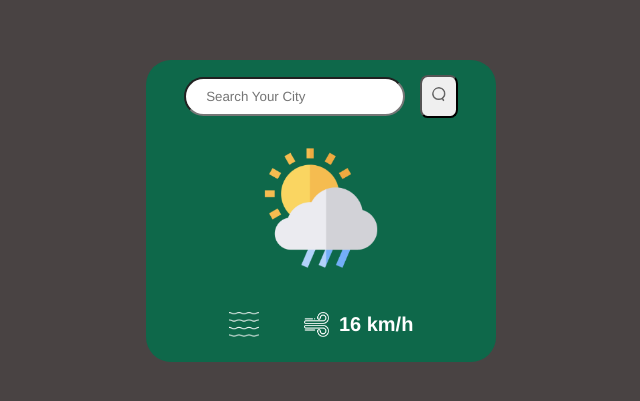
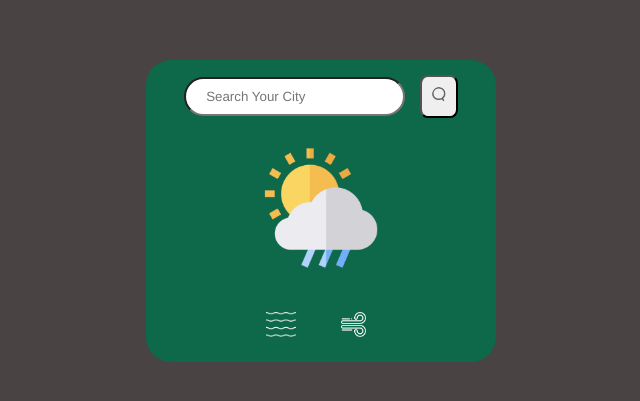
Before and after one commit to rimanshusingh4/weather_app, a plain HTML site: page index.html in a window 1280 px wide. Shown: the part 189-590 px from the top of the page, without its empty margins (319-959 px from the left). Drawn offline with Linux system fonts and the light colour scheme.

Commit message:
Update index.html

```diff
--- a/index.html
+++ b/index.html
@@ -34,7 +34,7 @@
                 </div>
                 <img src="./images/wind.png" alt="Wind" height="25px"/>
                 <div class="wind">
-                    <p>16 km/h</p>
+                    <p></p>
                 </div>
             </div>
         </div>
```
